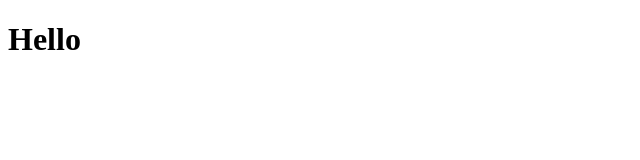
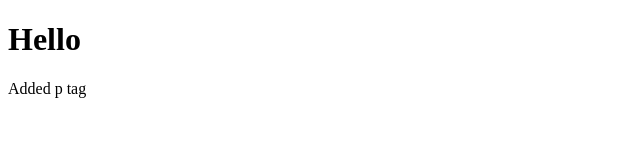
Before and after one commit to Jovan85/crap-portfolio, a plain HTML site: page index.html in a window 1280 px wide. Shown: the whole page, without its empty margins (0-640 px from the left). Drawn offline with Linux system fonts and the light colour scheme.

Commit message:
added p tag

```diff
--- a/index.html
+++ b/index.html
@@ -8,5 +8,6 @@
 </head>
 <body>
     <h1>Hello</h1>
+    <p>Added p tag</p>
 </body>
 </html>
```
